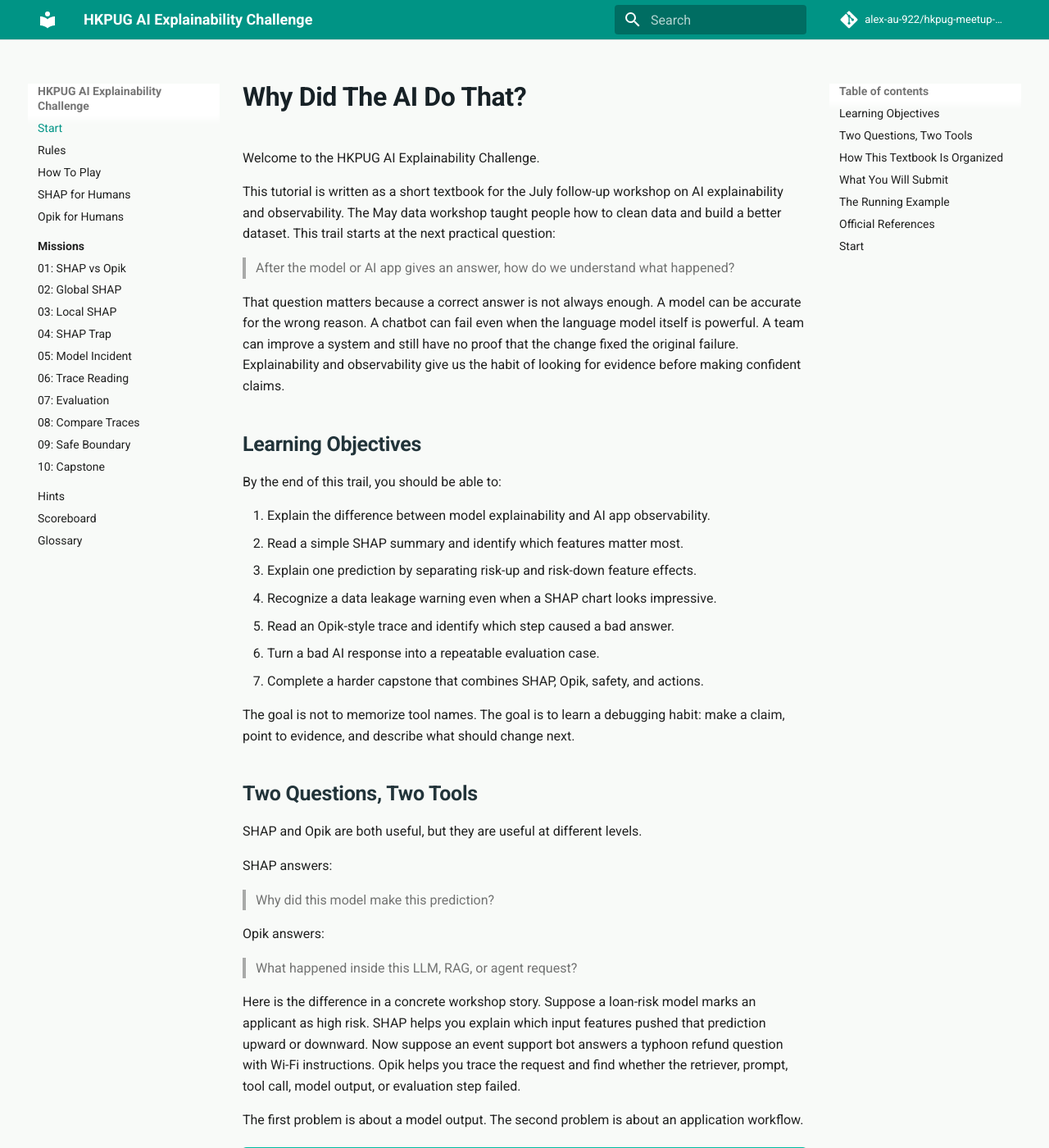
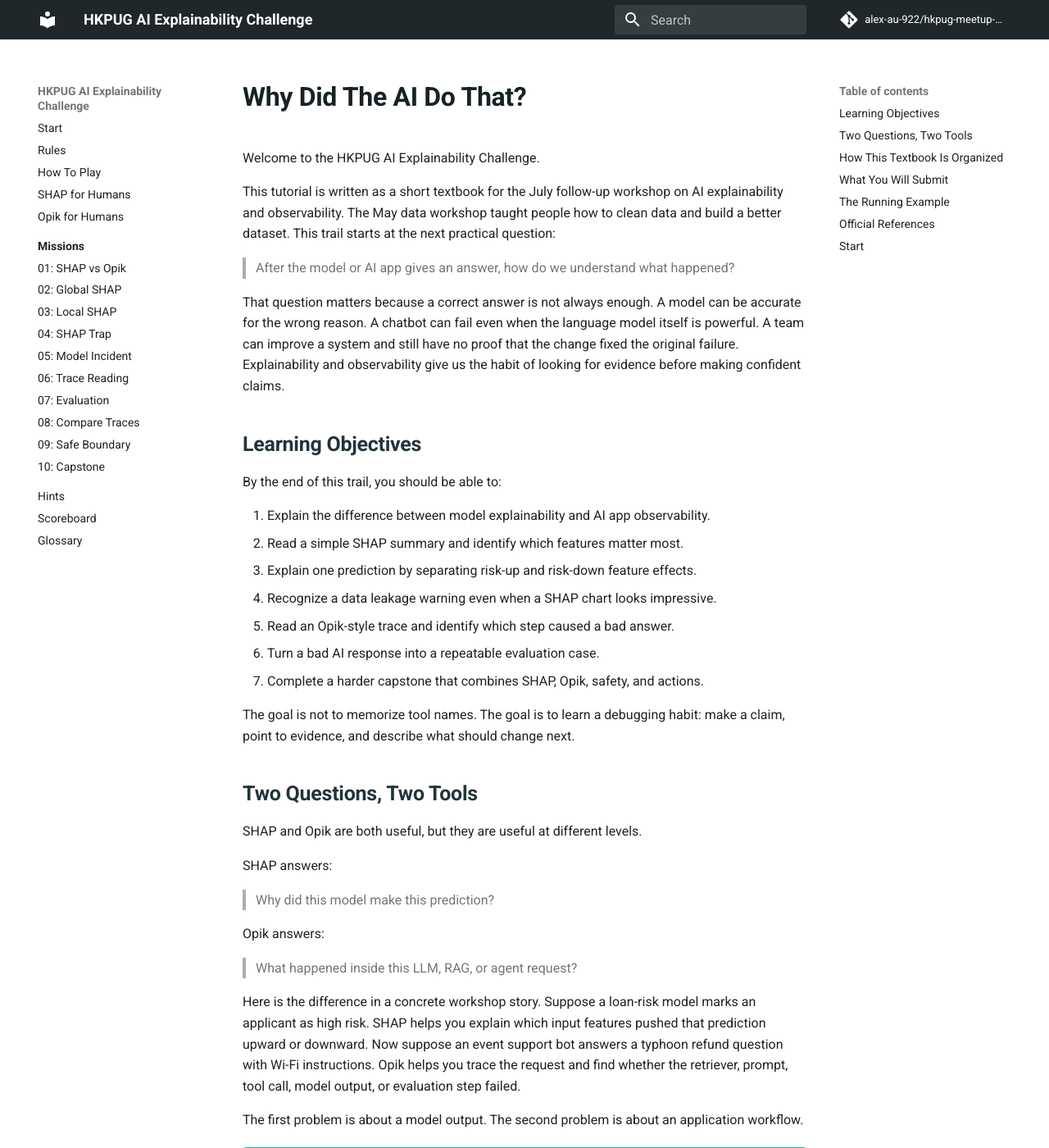
Before and after one commit to alex-au-922/hkpug-meetup-ai-explainability-challenge, an MkDocs documentation site: the page built from docs/index.md, in a window 1280 px wide and 1400 px high. Shown: the whole window at 82% size. Built offline with MkDocs 1.6.1 and Material for MkDocs 9.7.7, drawn with Linux system fonts in a browser that asks for light colours; comment, search, counter and statistics services are not loaded.

Commit message:
Remove remaining green backgrounds

```diff
--- a/docs/styles/challenge.css
+++ b/docs/styles/challenge.css
@@ -1,15 +1,21 @@
 :root {
-  --md-primary-fg-color: #2f756c;
-  --md-primary-fg-color--dark: #245e57;
+  --md-primary-fg-color: #20272b;
+  --md-primary-fg-color--dark: #171d20;
   --md-accent-fg-color: #c85f38;
   --hkpug-ink: #172126;
   --hkpug-muted: #66757a;
-  --hkpug-line: #dce6e2;
-  --hkpug-teal: #2f756c;
+  --hkpug-line: #e2e6e8;
+  --hkpug-teal: #2b6f7a;
   --hkpug-orange: #c85f38;
-  --hkpug-mint: #edf7f4;
-  --hkpug-paper: #f8faf8;
+  --hkpug-mint: #f5f7f8;
+  --hkpug-paper: #ffffff;
   --hkpug-surface: #ffffff;
+}
+
+[data-md-color-primary="teal"] {
+  --md-primary-fg-color: #20272b;
+  --md-primary-fg-color--dark: #171d20;
+  --md-primary-fg-color--light: #39454b;
 }
 
 .md-main {
@@ -17,10 +23,12 @@
 }
 
 .md-header {
+  background: #20272b;
   box-shadow: 0 1px 0 rgba(23, 33, 38, 0.12);
 }
 
 .md-search__form {
+  background: rgba(255, 255, 255, 0.1);
   border-radius: 4px;
 }
 
@@ -41,8 +49,8 @@
 }
 
 .md-typeset code {
-  background: #eef3f2;
-  border: 1px solid #dce6e2;
+  background: #f2f4f5;
+  border: 1px solid #e2e6e8;
   border-radius: 5px;
 }
 
@@ -63,7 +71,7 @@
   gap: 16px;
   padding: 14px 18px;
   border-bottom: 1px solid var(--hkpug-line);
-  background: #f4f8f6;
+  background: #f7f8f9;
   color: var(--hkpug-ink);
 }
 
```
